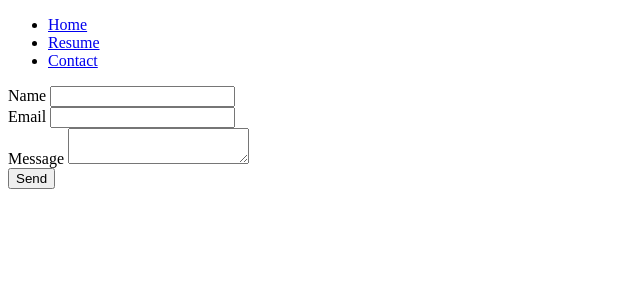
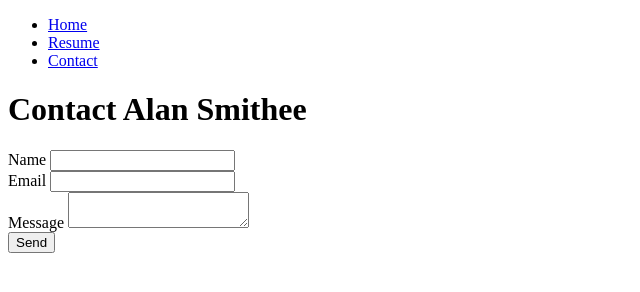
Before and after one commit to microtrain/microtrain.github.io, a plain HTML site: page contact.html in a window 1280 px wide. Shown: the whole page, without its empty margins (0-640 px from the left). Drawn offline with Linux system fonts and the light colour scheme.

Commit message:
Added an h1 element and updated the title

```diff
--- a/contact.html
+++ b/contact.html
@@ -2,7 +2,7 @@
 <html lang="en">
     <head>
         <meta charset="UTF-8">
-        <title>Alan Smithee</title>
+        <title>Contact Alan Smithee</title>
         <meta name="viewport" content="width=device-width, initial-scale=1.0">
     </head>
     <body>
@@ -14,6 +14,7 @@
             </ul>
         </nav>
 
+        <h1>Contact Alan Smithee</h1>
         <form action="https://formspree.io/YOUREMAIL@EXAMPLE.COM" method="POST">
 
             <div>
```
